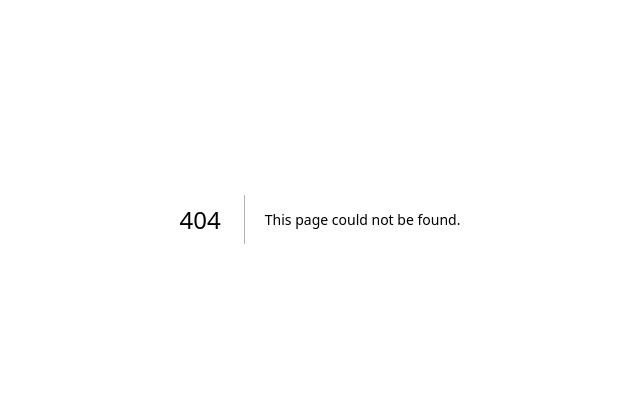
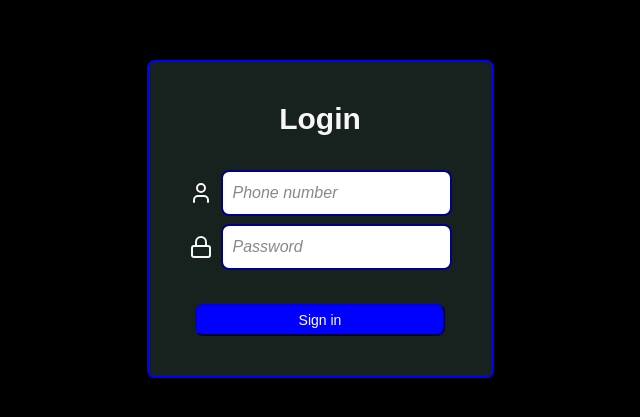
Before and after one commit to BenjaminDerProgrammierer/virtual-therapist, a Next.js app in the folder virtual-therapist-app/: page /login in a window 1280 px wide. Before the commit this address had no page. Shown: the part 181-598 px from the top of the page, without its empty margins (320-960 px from the left). Built offline with nearby package versions, Linux system fonts and the light colour scheme; no server answers.

Commit message:
Add login page UI

```diff
--- a/virtual-therapist-app/src/app/api/users/route.ts
+++ b/virtual-therapist-app/src/app/api/users/route.ts
@@ -12,11 +12,11 @@ export async function GET() {
 
 export async function POST(request: Request) {
   const body = (await request.json()) as {
-    name?: string;
-    phoneNumber?: string;
+    name?: string,
+    phone_number?: string,
   };
 
-  if (!body.name || !body.phoneNumber) {
+  if (!body.name || !body.phone_number) {
     return Response.json(
       { error: "Both name and phone number are required." },
       { status: 400 },
@@ -26,7 +26,7 @@ export async function POST(request: Request) {
   const user = await prisma.user.create({
     data: {
       name: body.name,
-      phoneNumber: body.phoneNumber,
+      phone_number: body.phone_number,
     },
   });
 
--- a/virtual-therapist-app/src/app/globals.css
+++ b/virtual-therapist-app/src/app/globals.css
@@ -47,3 +47,12 @@ a {
     color-scheme: dark;
   }
 }
+
+h1 {
+  font-size: 30px;
+}
+
+h1.bold {
+  font-size: 120px;
+  font-weight: bold;
+}
--- /dev/null
+++ b/virtual-therapist-app/src/app/login/actions.tsx
@@ -0,0 +1,11 @@
+"use server";
+import {GET} from "@/app/api/users/route";
+import {redirect} from "next/navigation";
+
+export async function onSignIn(formData: FormData) {
+    'use server';
+    const users = await GET()
+    console.log(users);
+    console.log(formData);
+    redirect("/api/users")
+}
--- /dev/null
+++ b/virtual-therapist-app/src/app/login/page.module.css
@@ -0,0 +1,72 @@
+.page {
+    display: flex;
+    flex: 1;
+    align-items: center;
+    justify-content: center;
+    padding: 48px 24px;
+    background: black;
+    color: #f7f8f6;
+}
+
+.main {
+    display: flex;
+    align-items: center;
+    /*justify-content: center;*/
+    width: 100%;
+    max-width: 760px;
+    flex-direction: column;
+    gap: 16px;
+}
+
+.card {
+    display: flex;
+    flex-direction: column;
+    gap: 12px;
+    padding: 40px;
+    border: 2px blue solid;
+    border-radius: 8px;
+    align-items: center;
+    justify-content: center;
+    background: #17211d;
+}
+
+.loginForm {
+    display: flex;
+    flex-direction: column;
+    gap: 8px;
+}
+
+.loginField {
+    display: flex;
+    flex-direction: row;
+    gap: 8px;
+    align-items: center;
+}
+
+.searchInput {
+    border: 2px darkblue solid;
+    padding: 12px 10px;
+    color: black;
+    font-size: 16px;
+    border-radius: 8px;
+    background: white;
+}
+
+.searchInput::placeholder {
+    color: #888888;
+    font-style: italic;
+    font-weight: 300;
+}
+
+.submitButton {
+    display: flex;
+    padding: 6px;
+    width: 250px;
+    color: white;
+    font-size: 14px;
+    border-color: darkblue;
+    background: blue;
+    border-radius: 8px;
+    align-items: center;
+    justify-content: center;
+}
--- /dev/null
+++ b/virtual-therapist-app/src/app/login/page.tsx
@@ -0,0 +1,33 @@
+import {Lock, User} from "lucide-react";
+import styles from "./page.module.css";
+import Spacer from "@/components/Spacer";
+import Form from "next/form";
+import {onSignIn} from "@/app/login/actions";
+
+
+export default function Home() {
+  return (
+    <div className={styles.page}>
+      <main className={styles.main}>
+          <div className={styles.card}>
+              <h1 className={styles.bold}>Login</h1>
+              <Spacer height={ 10 }/>
+              <Form id="login-form" action={onSignIn} className={styles.loginForm}>
+                  <div className={styles.loginField}>
+                      <User></User>
+                      <input name="phoneNumber" placeholder="Phone number" className={styles.searchInput}/>
+                  </div>
+                  <div className={styles.loginField}>
+                      <Lock></Lock>
+                      <input name="password" placeholder="Password" className={styles.searchInput}/>
+                  </div>
+              </Form>
+              <Spacer height={ 10 }/>
+              <button type="submit" form="login-form" className={styles.submitButton}>
+                  Sign in
+              </button>
+          </div>
+      </main>
+    </div>
+  );
+}
--- /dev/null
+++ b/virtual-therapist-app/src/components/Spacer.tsx
@@ -0,0 +1,4 @@
+
+export default function Spacer({ height }: { height: number }) {
+    return <div style={{height}}/>
+}
```
Also changed, not shown: virtual-therapist-app/src/app/page.tsx (+2 -9 lines), 1 other file (tests, documents, lock files or other folders).
